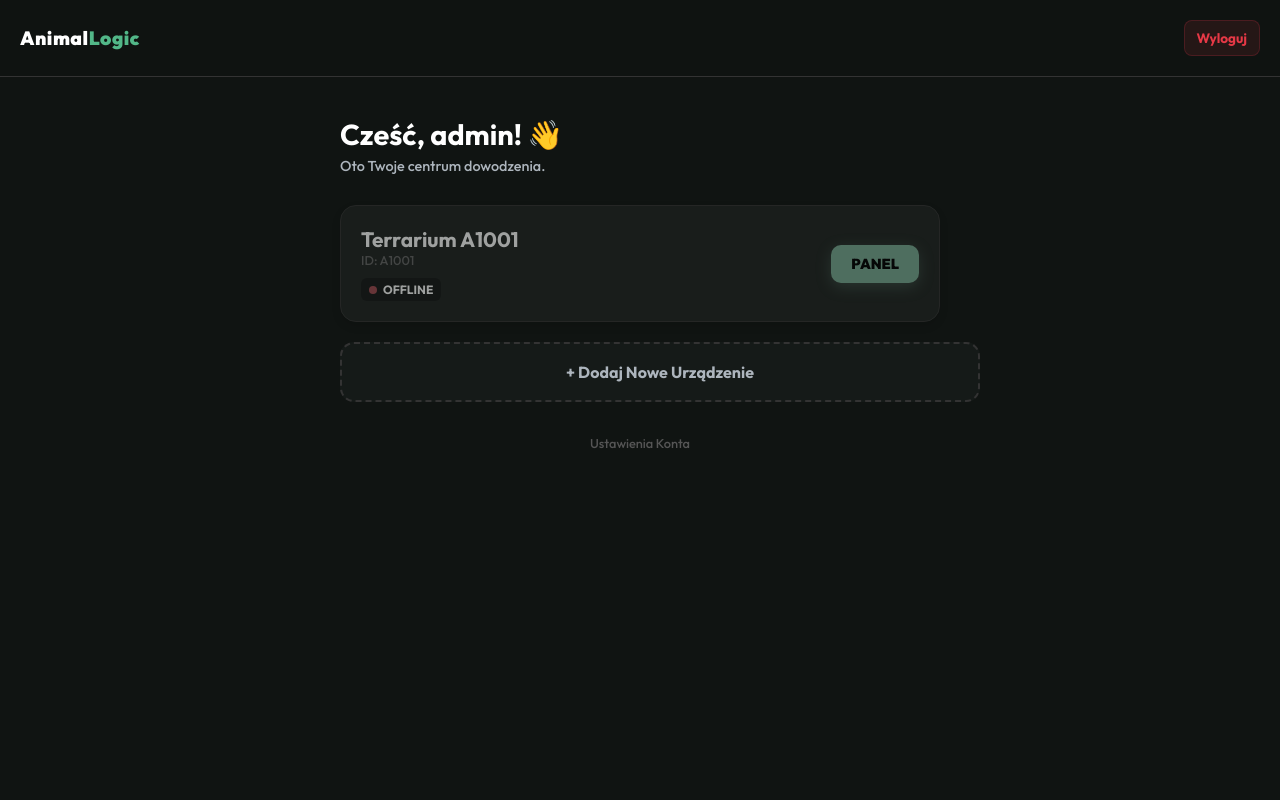
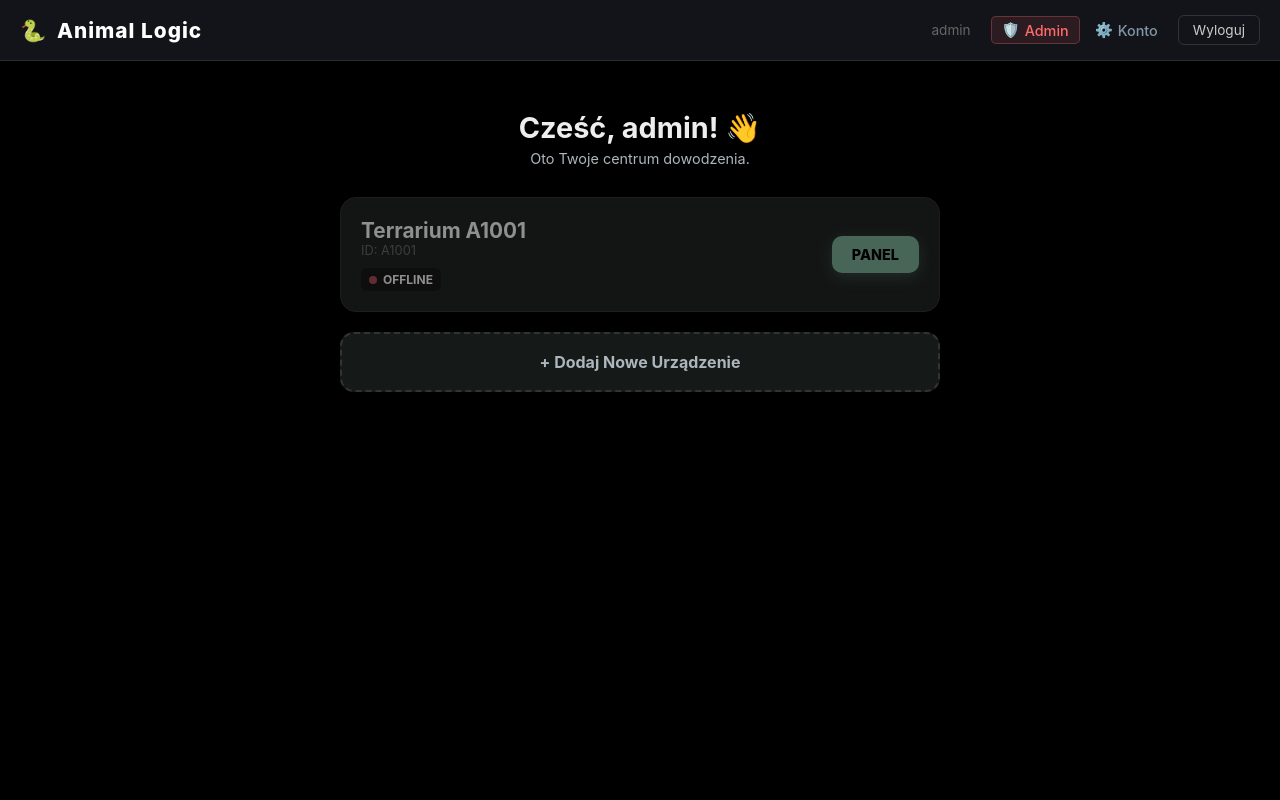
Before and after one commit to bartoszzontek/animal-logic, a Django app: page / in a window 1280 px wide. Run offline with Django 5.2, Linux system fonts and the light colour scheme; a user stored in the database is signed in; data comes from the database, SQL or seed files in the repository; both versions use the stored data as it was after the commit.

Commit message:
Nowy base.html oraz update dashboardu

```diff
--- a/templates/base.html
+++ b/templates/base.html
@@ -3,168 +3,195 @@
 <head>
     <meta charset="UTF-8">
     <meta name="viewport" content="width=device-width, initial-scale=1.0">
-    <title>AnimalLogic IoT</title>
-
-    <link rel="manifest" href="{% url 'manifest' %}">
-    <meta name="theme-color" content="#101412">
-
-    <link href="https://fonts.googleapis.com/css2?family=Inter:wght@300;400;600;800&display=swap" rel="stylesheet">
+    <title>Animal Logic IoT</title>
 
     <script src="https://cdn.jsdelivr.net/npm/chart.js"></script>
 
     <style>
-        :root {
-            /* Paleta Kolorów */
-            --bg-app: #101412;       /* Bardzo ciemny, prawie czarny */
-            --bg-card: #1e2321;      /* Ciemny szary z nutą zieleni */
-            --primary: #2d6a4f;      /* Główna zieleń */
-            --primary-hover: #40916c;
-            --text-main: #ffffff;
-            --text-muted: #a0a0a0;
-            --border: #333333;
-
-            /* Statusy */
-            --danger: #e63946;
-            --warning: #f1c40f;
-            --success: #2d6a4f;
-        }
-
-        * { margin: 0; padding: 0; box-sizing: border-box; }
-
+        /* --- STYLE BAZOWE (RESET) --- */
         body {
-            background-color: var(--bg-app);
-            color: var(--text-main);
-            font-family: 'Inter', sans-serif;
+            margin: 0;
+            padding: 0;
+            background-color: #000; /* Głęboka czerń tła */
+            color: #eee;
+            font-family: -apple-system, BlinkMacSystemFont, "Segoe UI", Roboto, Helvetica, Arial, sans-serif;
             min-height: 100vh;
             display: flex;
             flex-direction: column;
         }
 
-        /* --- NAVBAR --- */
-        .navbar {
-            background-color: rgba(30, 35, 33, 0.95);
+        /* --- NAVBAR (Pasek nawigacji) --- */
+        .main-navbar {
+            background-color: #131419; /* Ciemny szary, pasuje do kart */
+            border-bottom: 1px solid rgba(255,255,255,0.1);
             padding: 15px 20px;
             display: flex;
             justify-content: space-between;
             align-items: center;
-            border-bottom: 1px solid var(--border);
             position: sticky;
             top: 0;
-            z-index: 100;
-            backdrop-filter: blur(10px);
+            z-index: 1000;
+            backdrop-filter: blur(10px); /* Efekt szkła */
         }
 
-        .navbar-brand {
-            font-size: 1.2rem;
+        /* Logo / Nazwa Projektu */
+        .nav-brand {
+            font-size: 1.3rem;
             font-weight: 800;
-            color: var(--text-main);
+            color: white;
             text-decoration: none;
-            letter-spacing: -0.5px;
+            display: flex;
+            align-items: center;
+            gap: 10px;
+            letter-spacing: 1px;
         }
 
-        .navbar-brand span { color: var(--primary-hover); }
-
-        .nav-links a {
-            color: var(--text-muted);
-            text-decoration: none;
-            margin-left: 20px;
-            font-size: 0.9rem;
-            transition: color 0.2s;
+        .nav-brand:hover {
+            color: #5f27cd; /* Kolor Primary */
+            transition: 0.3s;
         }
 
-        .nav-links a:hover { color: var(--text-main); }
-
-        /* --- ALERTY (Messages) --- */
-        .messages-container {
-            position: fixed;
-            top: 70px;
-            right: 20px;
-            z-index: 1000;
-            width: 300px;
+        /* Prawa strona menu */
+        .user-menu {
+            display: flex;
+            align-items: center;
+            gap: 15px;
         }
 
-        .alert {
-            padding: 15px;
-            margin-bottom: 10px;
-            border-radius: 8px;
-            color: white;
+        /* Linki w menu */
+        .nav-link {
+            color: #8395a7;
+            text-decoration: none;
             font-size: 0.9rem;
-            box-shadow: 0 4px 12px rgba(0,0,0,0.3);
-            animation: slideIn 0.3s ease-out;
-        }
-        .alert-success { background-color: var(--primary); }
-        .alert-error { background-color: var(--danger); }
-        .alert-info { background-color: #457b9d; }
-
-        @keyframes slideIn {
-            from { transform: translateX(100%); opacity: 0; }
-            to { transform: translateX(0); opacity: 1; }
+            font-weight: 500;
+            transition: 0.2s;
+            display: flex;
+            align-items: center;
+            gap: 5px;
         }
 
-        /* --- GŁÓWNA TREŚĆ --- */
-        main {
-            flex: 1;
-            padding: 20px;
+        .nav-link:hover {
+            color: white;
+            transform: translateY(-1px);
         }
 
-        /* --- CSS dla Dashboardu (Globalne klasy) --- */
-        .btn-primary {
-            background-color: var(--primary);
+        /* Specjalny styl dla linku Admina */
+        .admin-link {
+            color: #ff6b6b; /* Czerwony */
+            border: 1px solid rgba(255, 107, 107, 0.3);
+            padding: 4px 10px;
+            border-radius: 5px;
+            background: rgba(255, 107, 107, 0.1);
+        }
+        .admin-link:hover {
+            background: rgba(255, 107, 107, 0.2);
+            color: #ff4757;
+        }
+
+        /* Przycisk Wyloguj */
+        .btn-logout {
+            background: none;
+            border: 1px solid #333;
+            color: #ccc;
+            padding: 6px 14px;
+            border-radius: 6px;
+            cursor: pointer;
+            font-size: 0.85rem;
+            transition: 0.2s;
+            font-family: inherit;
+        }
+        .btn-logout:hover {
+            background: #222;
+            border-color: #555;
             color: white;
-            border: none;
-            padding: 10px 20px;
+        }
+
+        /* --- KONTENER NA TREŚĆ --- */
+        .content-wrapper {
+            padding: 20px;
+            max-width: 1200px;
+            margin: 0 auto;
+            width: 100%;
+            box-sizing: border-box;
+            flex: 1; /* Rozpycha footer na dół (jeśli kiedyś dodasz stopkę) */
+        }
+
+        /* --- STYL KOMUNIKATÓW (MESSAGES) --- */
+        .alert-box {
+            padding: 12px 15px;
             border-radius: 8px;
-            cursor: pointer;
-            font-weight: 600;
+            margin-bottom: 20px;
+            font-size: 0.95rem;
+            border: 1px solid transparent;
+            animation: fadeIn 0.5s ease-in-out;
+        }
+
+        .alert-success { background: rgba(0, 210, 211, 0.15); color: #00d2d3; border-color: rgba(0, 210, 211, 0.3); }
+        .alert-error { background: rgba(255, 107, 107, 0.15); color: #ff6b6b; border-color: rgba(255, 107, 107, 0.3); }
+        .alert-info { background: #2f3640; color: #f5f6fa; border-color: #57606f; }
+
+        @keyframes fadeIn { from { opacity: 0; transform: translateY(-10px); } to { opacity: 1; transform: translateY(0); } }
+
+        /* Responsywność dla małych ekranów */
+        @media (max-width: 600px) {
+            .nav-brand span { display: none; } /* Ukrywa tekst logo na bardzo małych ekranach */
+            .main-navbar { padding: 10px 15px; }
+            .user-menu { gap: 10px; }
+            .nav-link span { display: none; } /* Ukrywa tekst linków, zostawia ikonki */
         }
     </style>
 </head>
 <body>
 
-    <nav class="navbar">
-        <a href="{% url 'home' %}" class="navbar-brand">Animal<span>Logic</span></a>
+    <nav class="main-navbar">
+        <a href="{% url 'home' %}" class="nav-brand">
+            🐍 <span>Animal Logic</span>
+        </a>
 
-        <div class="nav-links">
+        <div class="user-menu">
             {% if user.is_authenticated %}
-                <a href="{% url 'home' %}">Pulpit</a>
-                {% if 'account_settings' in request.resolver_match.url_name %}
+                <span style="color: #666; font-size: 0.85rem; margin-right: 5px;" class="desktop-only">
+                    {{ user.username }}
+                </span>
+
+                {% if user.is_staff %}
+                    <a href="/admin/" class="nav-link admin-link" target="_blank" title="Panel Administratora">
+                        🛡️ <span>Admin</span>
+                    </a>
+                {% endif %}
+
+                <a href="{% url 'account_settings' %}" class="nav-link" title="Ustawienia Konta">
+                    ⚙️ <span>Konto</span>
+                </a>
+
+                <form action="{% url 'logout' %}" method="post" style="display: inline; margin-left: 5px;">
+                    {% csrf_token %}
+                    <button type="submit" class="btn-logout">Wyloguj</button>
+                </form>
+
             {% else %}
-                    {% endif %}
-                <a href="{% url 'logout' %}" style="color: var(--danger);">Wyloguj</a>
-            {% else %}
-                <a href="{% url 'login' %}">Zaloguj</a>
-                <a href="{% url 'register' %}" class="btn-primary" style="color:white; margin-left:10px;">Rejestracja</a>
+                <a href="{% url 'login' %}" class="nav-link" style="color: white;">Zaloguj się</a>
+                <a href="{% url 'register' %}" class="btn-logout" style="text-decoration: none;">Rejestracja</a>
             {% endif %}
         </div>
     </nav>
 
+    <div class="content-wrapper">
+
         {% if messages %}
-        <div class="messages-container">
+            <div>
                 {% for message in messages %}
-                <div class="alert alert-{{ message.tags }}">
+                    <div class="alert-box {% if message.tags == 'success' %}alert-success{% elif message.tags == 'error' %}alert-error{% else %}alert-info{% endif %}">
                         {{ message }}
                     </div>
                 {% endfor %}
             </div>
-        <script>
-            setTimeout(() => {
-                const alerts = document.querySelectorAll('.alert');
-                alerts.forEach(el => el.style.display = 'none');
-            }, 4000);
-        </script>
         {% endif %}
 
-    <main>
         {% block content %}
         {% endblock %}
-    </main>
 
-    <script>
-        if ('serviceWorker' in navigator) {
-            navigator.serviceWorker.register("{% url 'service_worker' %}")
-            .catch(err => console.log('SW Error:', err));
-        }
-    </script>
+    </div>
 
 </body>
 </html>
--- a/templates/home.html
+++ b/templates/home.html
@@ -1,14 +1,9 @@
+{% extends 'base.html' %}
 {% load static %}
-<!DOCTYPE html>
-<html lang="pl">
-<head>
-    <title>AnimalLogic - Inteligentne Terrarium</title>
-    <meta name="viewport" content="width=device-width, initial-scale=1, maximum-scale=1, user-scalable=no">
 
-    <link href="https://fonts.googleapis.com/css2?family=Outfit:wght@300;500;700;900&display=swap" rel="stylesheet">
+{% block content %}
 
-    <meta name="theme-color" content="#101412">
-    <link rel="manifest" href="{% url 'manifest' %}"> <script>
+<script>
     if ('serviceWorker' in navigator) {
         window.addEventListener('load', () => navigator.serviceWorker.register("{% url 'service_worker' %}"));
     }
@@ -17,31 +12,14 @@
 <style>
     :root {
         --primary: #52b788;
-            --dark: #101412;
         --card-bg: #1c2420;
         --text-muted: #adb5bd;
         --danger: #e63946;
         --gradient: linear-gradient(135deg, #52b788 0%, #2d6a4f 100%);
     }
 
-        body {
-            background: var(--dark);
-            color: white;
-            font-family: 'Outfit', sans-serif;
-            margin: 0;
-            padding: 0;
-            padding-bottom: 40px;
-        }
-
     /* --- STYL DLA ZALOGOWANYCH (LISTA URZĄDZEŃ) --- */
-        .dashboard-header {
-            display: flex; justify-content: space-between; align-items: center;
-            padding: 20px; background: rgba(16, 20, 18, 0.95);
-            backdrop-filter: blur(10px); position: sticky; top: 0; z-index: 100;
-            border-bottom: 1px solid #333;
-        }
-
-        .dashboard-container { max-width: 600px; margin: 0 auto; padding: 20px; }
+    .dashboard-container { max-width: 600px; margin: 0 auto; padding-top: 10px; }
 
     .device-card {
         background: var(--card-bg); padding: 20px; border-radius: 16px; margin-bottom: 15px;
@@ -71,11 +49,12 @@
         background: #151a18; color: var(--text-muted); text-align: center;
         text-decoration: none; font-weight: bold; border: 2px dashed #333; margin-top: 20px;
         transition: 0.2s;
+        box-sizing: border-box; /* Ważne dla paddingu */
     }
     .add-btn:hover { border-color: var(--primary); color: white; }
 
     /* --- STYL DLA GOŚCI (LANDING PAGE) --- */
-        .landing-wrapper { padding: 60px 20px; text-align: center; overflow-x: hidden; }
+    .landing-wrapper { padding: 40px 10px; text-align: center; overflow-x: hidden; }
 
     .hero-logo { width: 120px; margin-bottom: 30px; animation: float 6s infinite ease-in-out; }
     @keyframes float { 0%, 100% {transform: translateY(0);} 50% {transform: translateY(-15px);} }
@@ -116,35 +95,16 @@
             width: 100%; text-align: center; box-sizing: border-box;
             background: #2d3430; color: white; border: 1px solid var(--primary);
         }
-
-            /* Nagłówek dashboardu */
-            .dashboard-header h2 { font-size: 1.1rem; }
     }
 </style>
-</head>
-<body>
 
 {% if user.is_authenticated %}
-
-    <div class="dashboard-header">
-        <div style="display:flex; align-items:center; gap:10px;">
-            <span style="font-weight:900; letter-spacing:0.5px; font-size: 1.2rem;">Animal<span style="color:var(--primary);">Logic</span></span>
-        </div>
-        <a href="{% url 'logout' %}" style="color: var(--danger); text-decoration: none; font-size: 0.85rem; font-weight: bold; padding: 8px 12px; background: rgba(230, 57, 70, 0.1); border-radius: 8px; border: 1px solid rgba(230, 57, 70, 0.2);">Wyloguj</a>
-    </div>
-
     <div class="dashboard-container">
 
-        <div style="margin-bottom: 30px;">
+        <div style="margin-bottom: 30px; text-align: center;">
             <h1 style="font-size: 1.8rem; margin-bottom: 5px;">Cześć, {{ user.username }}! 👋</h1>
             <p style="color: var(--text-muted); font-size: 0.9rem; margin: 0;">Oto Twoje centrum dowodzenia.</p>
         </div>
-
-        {% if messages %}
-            {% for message in messages %}
-                <div style="background: #222; border-left: 4px solid var(--primary); color: #fff; padding: 15px; border-radius: 8px; margin-bottom: 25px; font-size: 0.9rem; box-shadow: 0 4px 10px rgba(0,0,0,0.2);">{{ message }}</div>
-            {% endfor %}
-        {% endif %}
 
         {% for device in devices %}
         <div class="device-card" {% if not device.is_active %}style="opacity: 0.6; filter: grayscale(0.5);"{% endif %}>
@@ -171,13 +131,13 @@
 
         <a href="{% url 'add_device' %}" class="add-btn">+ Dodaj Nowe Urządzenie</a>
 
-        <div style="text-align: center; margin-top: 30px;">
-            <a href="{% url 'account_settings' %}" style="color: #555; text-decoration: none; font-size: 0.8rem;">Ustawienia Konta</a>
-        </div>
     </div>
 
+    <script>
+        setTimeout(() => window.location.reload(), 30000);
+    </script>
+
 {% else %}
-
     <div class="landing-wrapper">
         <div style="font-size: 4rem; margin-bottom: 20px;">🦎</div>
 
@@ -212,11 +172,4 @@
 
 {% endif %}
 
-    <script>
-        // Automatyczne odświeżanie listy urządzeń co 30 sekund, tylko dla zalogowanych
-        {% if user.is_authenticated %}
-        setTimeout(() => window.location.reload(), 30000);
-        {% endif %}
-    </script>
-</body>
-</html>
+{% endblock %}
```
Also changed, not shown: db.sqlite3. Lines whose indentation alone changed are shown as unchanged.
